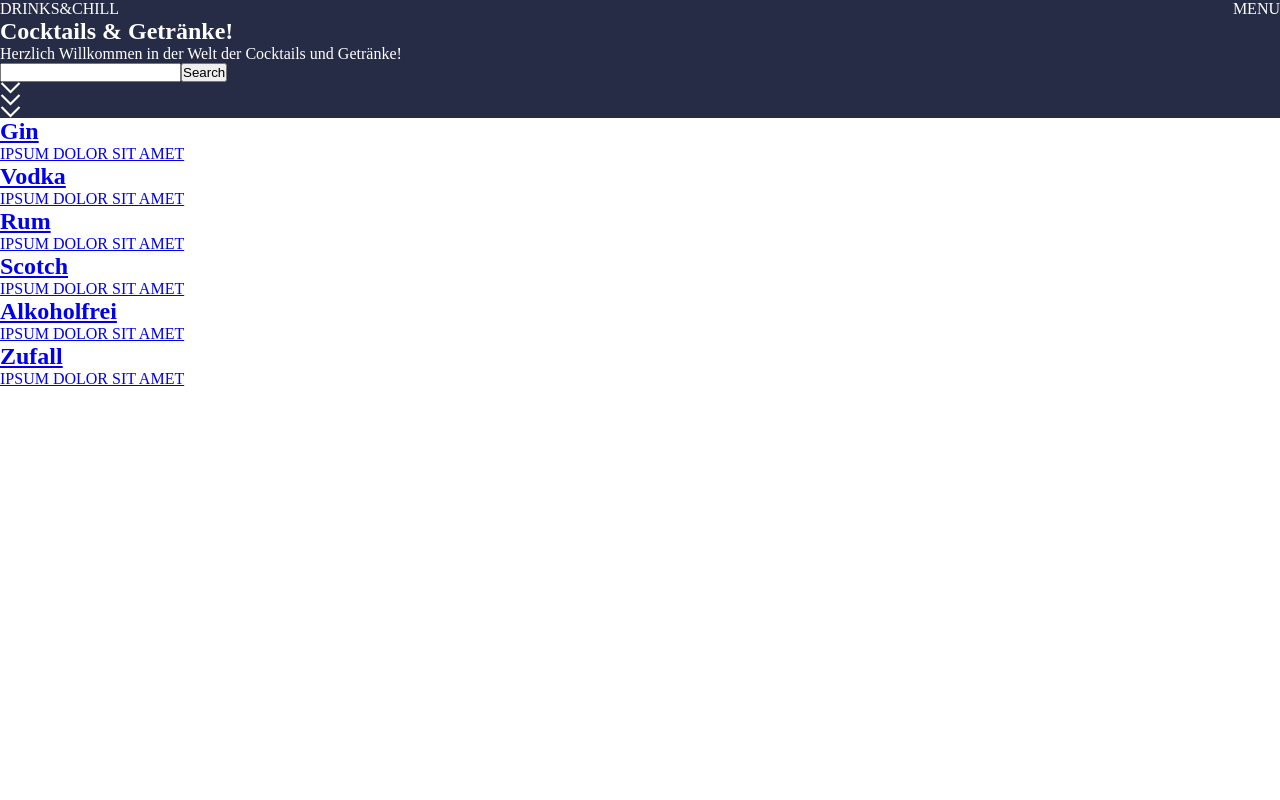
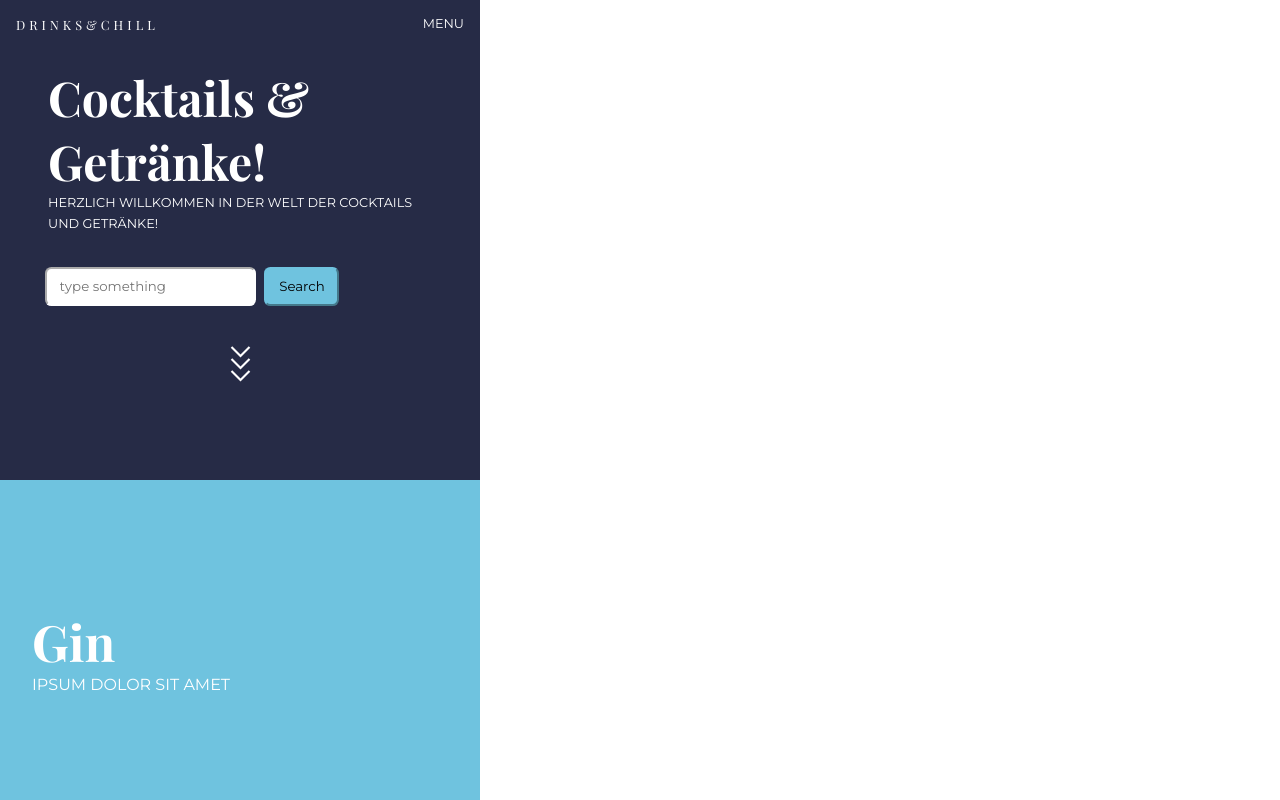
Before and after one commit to SiggiJr/drinks_and_chill, a React (Vite) app: page / in a window 1280 px wide. Shown: the top 800 px of the page. Built offline with nearby package versions, Linux system fonts and the light colour scheme.

Commit message:
styling home nav

```diff
--- a/src/components/pages/Home/Home.jsx
+++ b/src/components/pages/Home/Home.jsx
@@ -1,11 +1,12 @@
 import IngredientItem from "../../shared/IngredientItem/IngredientItem";
+import styles from "./Home.module.scss";
 
 const Home = () => {
 
   const ingredients = ["Gin","Vodka","Rum","Scotch","Alkoholfrei","Zufall"]
 
   return (
-    <section>
+    <section className={styles.section}>
       {ingredients.map(ingredient => <IngredientItem key={ingredient} ingredient={ingredient}/>)}
     </section>
   );
--- /dev/null
+++ b/src/components/pages/Home/Home.module.scss
@@ -0,0 +1,7 @@
+@font-face {
+    font-family: Montserrat;
+    src: url(../fonts/Montserrat/Montserrat-VariableFont_wght.ttf);
+}
+.section {
+    font-family: Montserrat;
+}
--- a/src/components/shared/AllDrinksItem.module.scss
+++ b/src/components/shared/AllDrinksItem.module.scss
@@ -2,9 +2,14 @@
   font-family: Montserrat;
   src: url(../fonts/Montserrat/Montserrat-VariableFont_wght.ttf);
 }
+.link {
+  text-decoration: none;
+}
 
+//even
 .section {
-  background-color: #6fC3DF;
+  background-color:  #8d82c4;
+  padding: 48px 32px;
   width: 30rem;
   height: 20rem;
 
@@ -20,24 +25,52 @@
       line-height: 2.8rem;
       transform: rotate(-90deg);
       text-align: center;
-      width: 17rem;
+      width: 20rem;
+      height: 12rem;
+      padding: 0.8rem;
     }
-
 
     .img {
       width: 15rem;
       height: 15rem;
-      flex-shrink: 0;
+      padding: 20px;
     }
   }
 
 }
-.link {
-  text-decoration: none;
-}
+//odd
 .link:nth-of-type(odd){
+
+  .section {
+    background-color: #6fC3DF;
+  }
 
   .img {
     order: -1
   }
 }
+//
+.link:nth-of-type(3n){
+
+  .section {
+    background-color: #ec8d81;
+  }
+}
+.link:nth-of-type(4n){
+
+  .section {
+    background-color: #e7b788;
+  }
+}
+.link:nth-of-type(5n){
+
+  .section {
+    background-color: #8ea9e8;
+  }
+}
+.link:nth-of-type(6n){
+
+  .section {
+    background-color: #87c5a4;
+  }
+}
--- a/src/components/shared/AllDrinksListByIngredient.jsx
+++ b/src/components/shared/AllDrinksListByIngredient.jsx
@@ -54,7 +54,6 @@ const AllDrinksListByIngredient = () => {
 
         return (
             <>
-            <h1>All Drinks</h1>
             <div>
                 {allCategories.map((cat) =>
                 <AllDrinksItem
--- a/src/components/shared/Header/Header.jsx
+++ b/src/components/shared/Header/Header.jsx
@@ -10,27 +10,27 @@ const Header = () => {
   return (
     <header className={styles.header}>
     <nav className={styles.navbar}>
-    <p className="logo">DRINKS&CHILL</p>
+    <p className={styles.logo}>DRINKS&CHILL</p>
     <p className={styles.menu_btn}
     onClick={() => setMenuOpen(prevMenu => !prevMenu)}>
       MENU
     </p>
     </nav>
     {menuOpen && <Menu/>}
-    <article>
+    <article className={styles.article}>
       <h1>Cocktails & Getränke!</h1>
-      <p>Herzlich Willkommen in der Welt der Cocktails
-        und Getränke!</p>
+      <p className={styles.p_text}>HERZLICH WILLKOMMEN IN DER WELT DER COCKTAILS
+        UND GETRÄNKE!</p>
     </article>
-    <form className="search_form">
-      <input type="text" name="serach" id="search" />
-      <button type="submit" className="search_btn">Search</button>
+    <form className={styles.search_form}>
+      <input className={styles.input} type="text" name="serach" id="search" placeholder="type something"/>
+      <button type="submit" className={styles.search_btn}>Search</button>
     </form>
-      <div className="arrow_wrapper">
+      <div className={styles.arrow_wrapper}>
         <div className="arrow">
-          <img src={arrowImage} alt="" className={styles.image}/>
-          <img src={arrowImage} alt="" className={styles.image}/>
-          <img src={arrowImage} alt="" className={styles.image}/>
+          <img src={arrowImage} alt="arrow icon" className={styles.image}/>
+          <img src={arrowImage} alt="arrow icon" className={styles.image}/>
+          <img src={arrowImage} alt="arrow icon" className={styles.image}/>
         </div>
       </div>
     </header>
--- a/src/components/shared/Header/Header.module.scss
+++ b/src/components/shared/Header/Header.module.scss
@@ -1,8 +1,24 @@
+@font-face {
+  font-family: Montserrat;
+  src: url(../../fonts/Montserrat/Montserrat-VariableFont_wght.ttf);
+}
+@font-face {
+  font-family: Playfair;
+  src: url(../../fonts/Playfair_display/PlayfairDisplay-VariableFont_wght.ttf);
+}
+
 .header{
+  font-family: Playfair;
+  font-size: 2rem;
+  width: 30rem;
+  height: 30rem;
+  padding: 1rem 1rem;
   .navbar{
     display: flex;
     justify-content: space-between;
     .menu_btn{
+      font-family: Montserrat;
+      font-size: 0.8rem;
       &:hover{
         cursor: pointer;
       }
@@ -14,3 +30,40 @@
     display: block;
   }
 }
+.p_text {
+  font-family: Montserrat;
+  line-height: 1.3rem;
+  font-size: 0.8rem;
+  width: 24rem;
+}
+.logo {
+  font-size: 0.8rem;
+  letter-spacing: 0.25rem;
+}
+.article {
+  padding: 2rem 2rem;
+}
+.arrow_wrapper {
+  display: flex;
+  justify-content: center;
+  margin-top: 2.5rem;
+}
+.search_form {
+  margin-left: 1.8rem;
+  display: flex;
+  gap: 0.5rem;
+
+  .input {
+    border-color: white;
+    border-radius: 0.4rem;
+    font-family: Montserrat;
+    padding: 0.6rem 0.8rem;
+  }
+  .search_btn {
+    border-color: #6FC3DF;
+    background-color: #6FC3DF;
+    border-radius: 0.4rem;
+    font-family: Montserrat;
+    padding: 0.6rem 0.8rem;
+  }
+}
--- a/src/components/shared/IngredientItem/IngredientItem.jsx
+++ b/src/components/shared/IngredientItem/IngredientItem.jsx
@@ -1,14 +1,17 @@
 import { Link } from "react-router-dom";
+import styles from "./IngredientItem.module.scss"
 
 const IngredientItem = ({ingredient}) => {
 
   const path= ingredient === "Zufall" ? "/alldrinkslist/random" : `/list/${ingredient.toLowerCase()}`
 
   return (
-    <Link to={`${path}`}>
-    <h1>{ingredient}</h1>
-    <p>IPSUM DOLOR SIT AMET</p>
+    <div className={styles.div}>
+    <Link className={styles.link} to={`${path}`}>
+    <h1 className={styles.headline}>{ingredient}</h1>
+    <p className={styles.lorem}>IPSUM DOLOR SIT AMET</p>
     </Link>
+    </div>
   );
 }
 
--- /dev/null
+++ b/src/components/shared/IngredientItem/IngredientItem.module.scss
@@ -0,0 +1,48 @@
+@font-face {
+    font-family: Montserrat;
+    src: url(../fonts/Montserrat/Montserrat-VariableFont_wght.ttf);
+}
+@font-face {
+    font-family: Playfair;
+    src: url(../../fonts/Playfair_display/PlayfairDisplay-VariableFont_wght.ttf);
+}
+.div {
+    background-color: #6FC3DF;
+    width: 30rem;
+    height: 20rem;
+    padding: 8rem 2rem;
+
+    .link {
+
+        color: #FFF;
+        text-decoration: none;
+
+        .headline {
+            font-family: Playfair;
+            font-size: 3.125rem;
+            width: 13rem;
+        }
+        .lorem {
+
+            font-family: Montserrat;
+            font-size: 1rem;
+            width: 14rem;
+
+        }
+    }
+}
+.div:nth-of-type(2) {
+    background-color: #8D82c4;
+}
+.div:nth-of-type(3) {
+    background-color: #EC8D81;
+}
+.div:nth-of-type(4) {
+    background-color: #E7B788;
+}
+.div:nth-of-type(5) {
+    background-color: #8EA9E8;
+}
+.div:nth-of-type(6) {
+    background-color: #87C5A4;
+}
--- a/src/components/shared/Menu/Menu.module.scss
+++ b/src/components/shared/Menu/Menu.module.scss
@@ -1,4 +1,10 @@
+@font-face {
+  font-family: Montserrat;
+  src: url(../../fonts/Montserrat/Montserrat-VariableFont_wght.ttf);
+}
 .link{
   color: #fff;
+  font-family: Montserrat;
+  font-size: 1rem;
   text-decoration: none;
 }
```
